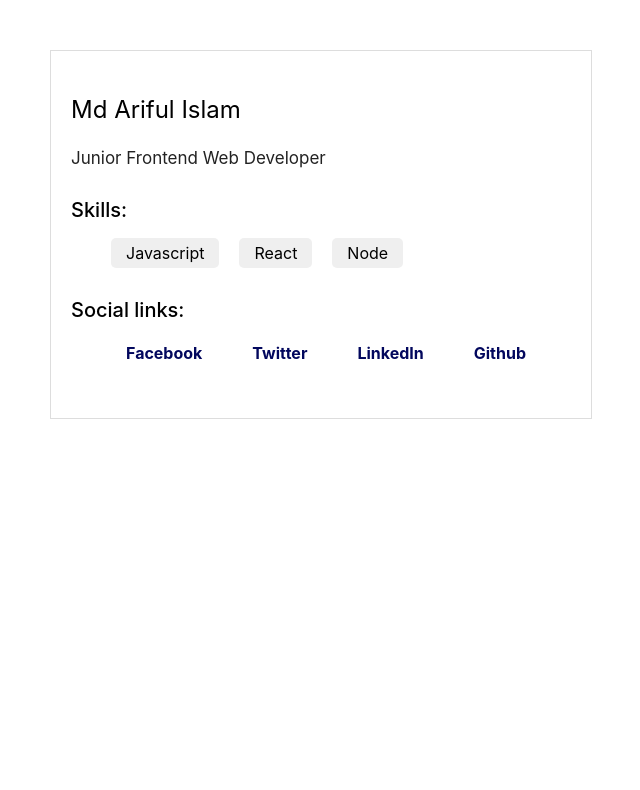
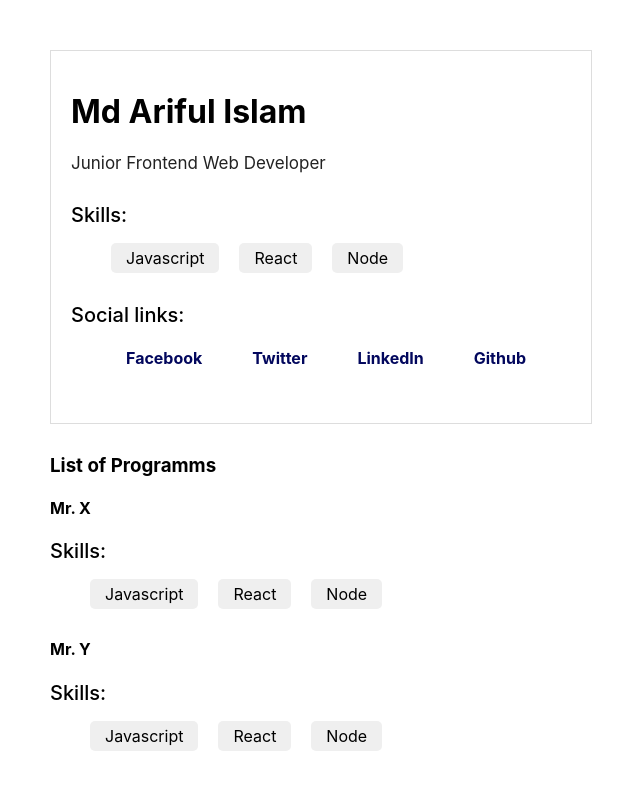
Before and after one commit to ariful-islam-dev/understand-REACT-core-features, a React app: page / in a window 1280 px wide. Shown: the top 790 px of the page, without its empty margins (340-980 px from the left). Built offline with nearby package versions, Linux system fonts and the light colour scheme.

Commit message:
reuseable components

```diff
--- /dev/null
+++ b/src/components/Profile/Bio.tsx
@@ -0,0 +1,10 @@
+import React from "react";
+
+const Bio = () => (
+  <div className="bio">
+    <h1>Md Ariful Islam</h1>
+    <p>Junior Frontend Web Developer</p>
+  </div>
+);
+
+export default Bio;
--- /dev/null
+++ b/src/components/Profile/Links.tsx
@@ -0,0 +1,23 @@
+import React from "react";
+
+const Links = () => (
+  <div className="links">
+    <h3>Social links:</h3>
+    <ul>
+      <li>
+        <a href="#">Facebook</a>
+      </li>
+      <li>
+        <a href="#">Twitter</a>
+      </li>
+      <li>
+        <a href="#">LinkedIn</a>
+      </li>
+      <li>
+        <a href="#">Github</a>
+      </li>
+    </ul>
+  </div>
+);
+
+export default Links;
--- /dev/null
+++ b/src/components/Profile/Skills.tsx
@@ -0,0 +1,14 @@
+import React from "react";
+
+const Skills = () => (
+  <div className="skills">
+    <h3>Skills:</h3>
+    <ul>
+      <li>Javascript</li>
+      <li>React</li>
+      <li>Node</li>
+    </ul>
+  </div>
+);
+
+export default Skills;
--- a/src/components/Profile/index.tsx
+++ b/src/components/Profile/index.tsx
@@ -1,39 +1,16 @@
 import React, { Component } from "react";
+import Bio from "./Bio";
+import Links from "./Links";
 import "./profile.style.css";
+import Skills from "./Skills";
 
 class Profile extends Component {
   render() {
     return (
       <div className="container">
-        <div className="bio">
-          <h3>Md Ariful Islam</h3>
-          <p>Junior Frontend Web Developer</p>
-        </div>
-        <div className="skills">
-          <h3>Skills:</h3>
-          <ul>
-            <li>Javascript</li>
-            <li>React</li>
-            <li>Node</li>
-          </ul>
-        </div>
-        <div className="links">
-          <h3>Social links:</h3>
-          <ul>
-            <li>
-              <a href="#">Facebook</a>
-            </li>
-            <li>
-              <a href="#">Twitter</a>
-            </li>
-            <li>
-              <a href="#">LinkedIn</a>
-            </li>
-            <li>
-              <a href="#">Github</a>
-            </li>
-          </ul>
-        </div>
+        <Bio />
+        <Skills />
+        <Links />
       </div>
     );
   }
--- a/src/components/app.tsx
+++ b/src/components/app.tsx
@@ -1,11 +1,21 @@
 import React, { Component } from "react";
 import Profile from "./Profile";
+import Skills from "./Profile/Skills";
 
 class App extends Component {
   render() {
+    const style = { marginTop: "30px", marginBottom: "30px" };
     return (
       <div className="App">
         <Profile />
+        <div style={style}>
+          <h3 style={{ marginBottom: "20px" }}>List of Programms</h3>
+          <h4>Mr. X</h4>
+          <Skills />
+
+          <h4>Mr. Y</h4>
+          <Skills />
+        </div>
       </div>
     );
   }
```
